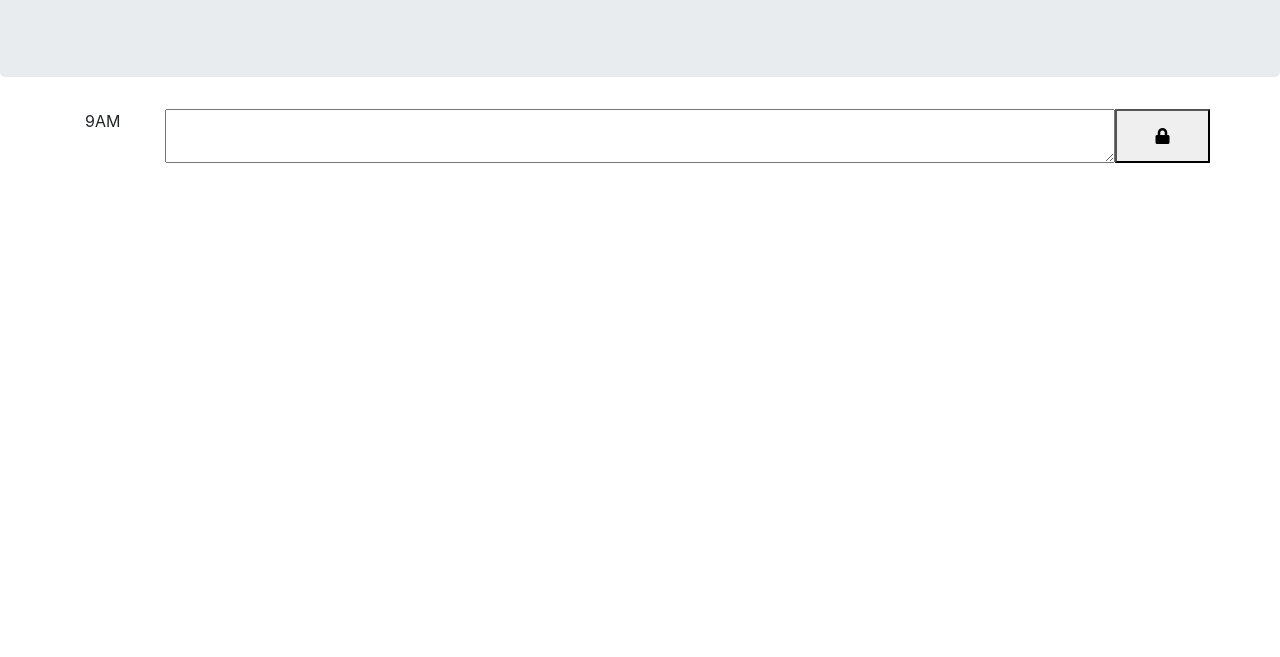
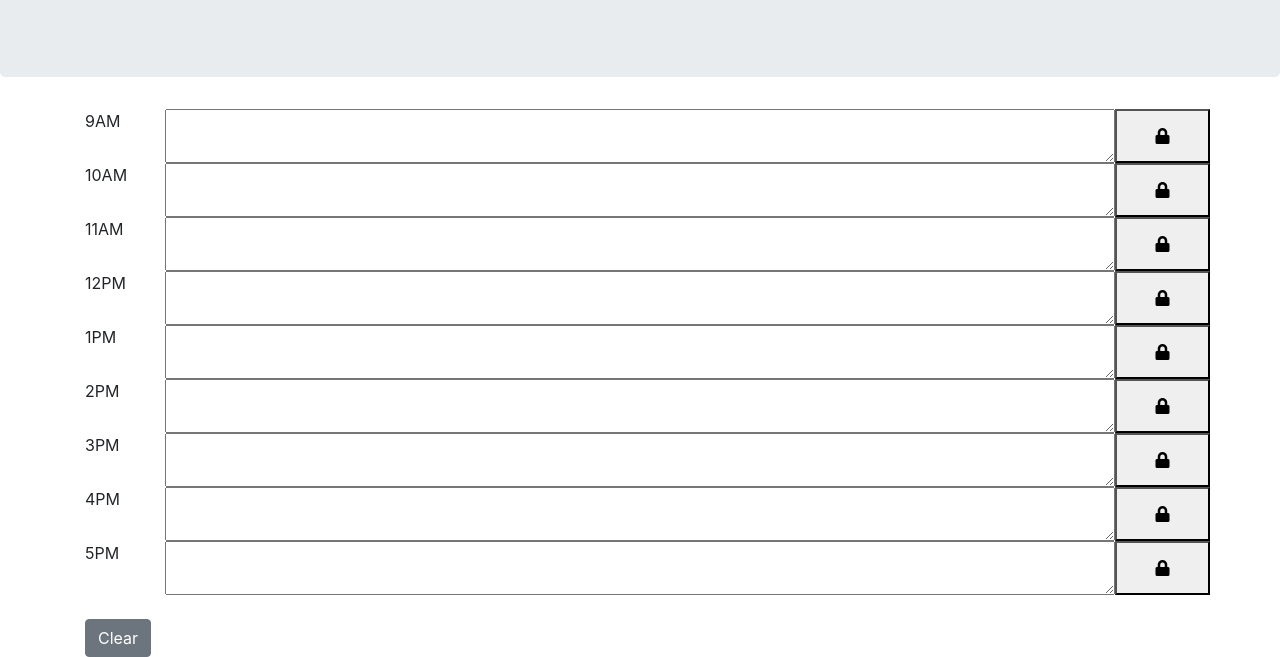
Before and after one commit to DoengesBA/Brandons-Workday-Scheduler, a plain HTML site: page index.html in a window 1280 px wide. Shown: the part 191-848 px from the top of the page. Before the commit the page ends 800 px from the top, so only its background shows below. Drawn offline with nearby package versions, Linux system fonts and the light colour scheme.

Commit message:
Attempt at breaking down timeslots for schedule

```diff
--- a/index.html
+++ b/index.html
@@ -27,6 +27,58 @@
           <textarea class="col-md-10 time-block description"></textarea>
           <button class="col-md-1 saveBtn"><i class="fas fa-lock"></i></button>
         </div>
+        <div id="hour-10" class="row time-div">
+            <div class="col-md-1 hour"><span id="10"></span>10AM</span></div>
+            <textarea class="col-md-10 time-block description"></textarea>
+            <button class="col-md-1 saveBtn"><i class="fas fa-lock"></i></button>
+          </div>
+
+          <div id="hour-11" class="row time-div">
+            <div class="col-md-1 hour"><span id="11">11AM</span></div>
+            <textarea class="col-md-10 time-block description"></textarea>
+            <button class="col-md-1 saveBtn"><i class="fas fa-lock"></i></button>
+          </div>
+
+          <div id="hour-12" class="row time-div">
+            <div class="col-md-1 hour"><span id="12">12PM</span></div>
+            <textarea class="col-md-10 time-block description"></textarea>
+            <button class="col-md-1 saveBtn"><i class="fas fa-lock"></i></button>
+          </div>
+
+          <div id="hour-13" class="row time-div">
+            <div class="col-md-1 hour"><span id="13">1PM</span></div>
+            <textarea class="col-md-10 time-block description"></textarea>
+            <button class="col-md-1 saveBtn"><i class="fas fa-lock"></i></button>
+          </div>
+
+          <div id="hour-14" class="row time-div">
+            <div class="col-md-1 hour"><span id="14">2PM</span></div>
+            <textarea class="col-md-10 time-block description"></textarea>
+            <button class="col-md-1 saveBtn"><i class="fas fa-lock"></i></button>
+          </div>
+
+          <div id="hour-15" class="row time-div">
+            <div class="col-md-1 hour"><span id="15">3PM</span></div>
+            <textarea class="col-md-10 time-block description"></textarea>
+            <button class="col-md-1 saveBtn"><i class="fas fa-lock"></i></button>
+          </div>
+
+          <div id="hour-16" class="row time-div">
+            <div class="col-md-1 hour"><span id="16">4PM</span></div>
+            <textarea class="col-md-10 time-block description"></textarea>
+            <button class="col-md-1 saveBtn"><i class="fas fa-lock"></i></button>
+          </div>
+
+          <div id="hour-17" class="row time-div">
+            <div class="col-md-1 hour"><span id="17">5PM</span></div>
+            <textarea class="col-md-10 time-block description"></textarea>
+            <button class="col-md-1 saveBtn"><i class="fas fa-lock"></i></button>
+          </div>
+
+          <br>
+          <button id="clearFieldsBtn" type="button" class="btn btn-secondary">Clear</button>
+
+        </div>
 
 <script src="https://cdnjs.cloudflare.com/ajax/libs/jquery/3.6.0/jquery.min.js"></script>
 <script src="https://cdnjs.cloudflare.com/ajax/libs/moment.js/2.29.1/moment.min.js"></script>
```
